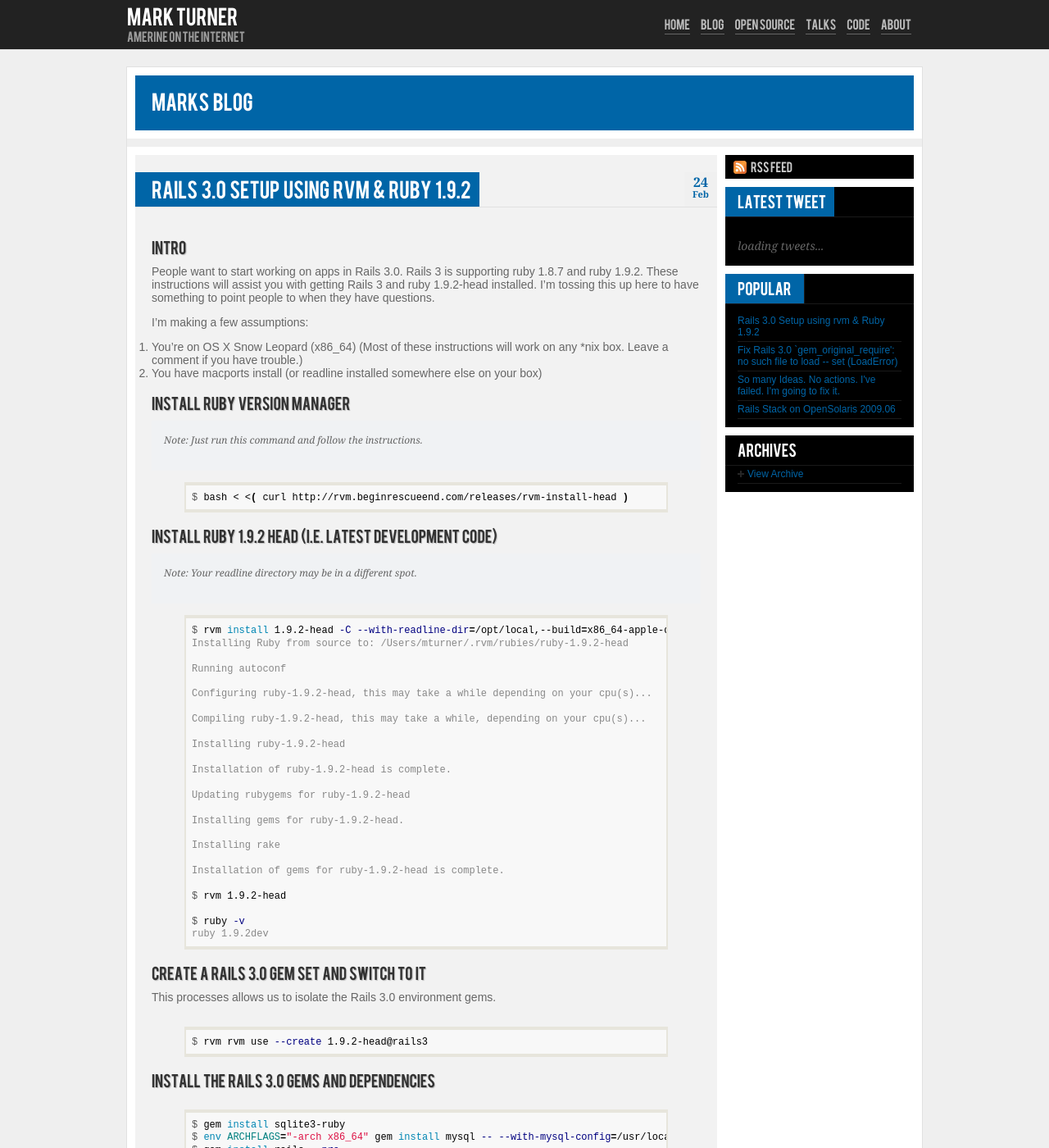
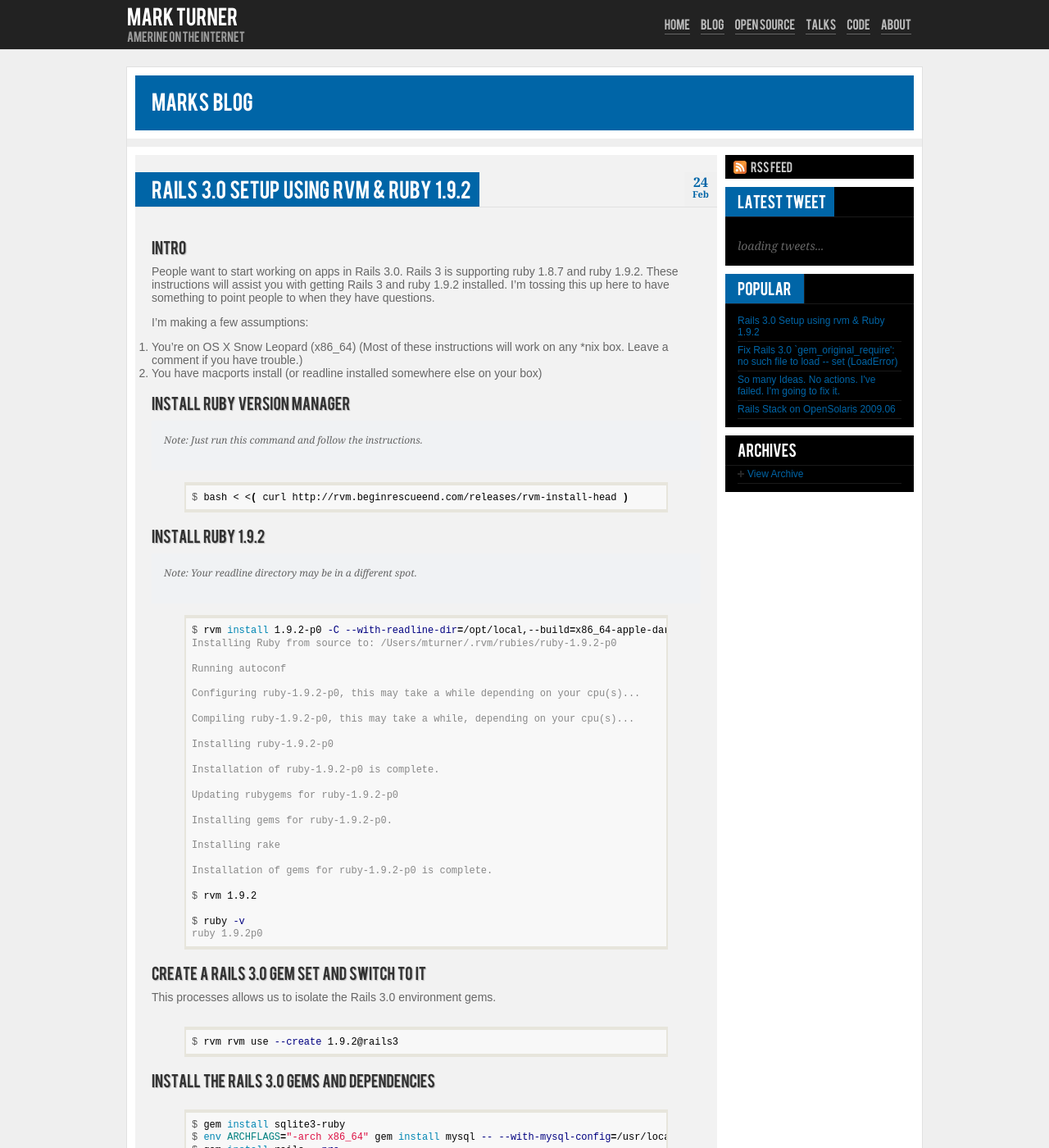
Before and after one commit to amerine/amerine.github.com, a Jekyll site: the page built from _posts/2010-02-24-rvm-rails3-ruby-1-9-2-setup.markdown, in a window 1280 px wide and 1400 px high. Shown: the whole window at 82% size. Built offline with Jekyll 4.4.1, drawn with Linux system fonts in a browser that asks for light colours; Markdown is read by kramdown in place of the engine named in the settings; comment, search, counter and statistics services are not loaded; some of the changed text lies outside the part shown.

Commit message:
Tweaked post for 1.9.2 setup

```diff
--- a/_posts/2010-02-24-rvm-rails3-ruby-1-9-2-setup.markdown
+++ b/_posts/2010-02-24-rvm-rails3-ruby-1-9-2-setup.markdown
@@ -3,7 +3,7 @@ title: Rails 3.0 Setup using rvm & Ruby 1.9.2
 layout: post
 ---
 ##Intro
-People want to start working on apps in  Rails 3.0. Rails 3 is supporting ruby 1.8.7 and ruby 1.9.2. These instructions will assist you with getting Rails 3 and ruby 1.9.2-head installed. I'm tossing this up here to have something to point people to when they have questions.
+People want to start working on apps in  Rails 3.0. Rails 3 is supporting ruby 1.8.7 and ruby 1.9.2. These instructions will assist you with getting Rails 3 and ruby 1.9.2 installed. I'm tossing this up here to have something to point people to when they have questions.
 
 
 I'm making a few assumptions:
@@ -18,42 +18,42 @@ I'm making a few assumptions:
 $ bash < <( curl http://rvm.beginrescueend.com/releases/rvm-install-head )
 {% endhighlight %}
 
-##Install Ruby 1.9.2 HEAD (i.e. latest development code)
+##Install Ruby 1.9.2
 > Note: Your readline directory may be in a different spot.
 
 {% highlight console %}
-$ rvm install 1.9.2-head -C --with-readline-dir=/opt/local,--build=x86_64-apple-darwin10
-Installing Ruby from source to: /Users/mturner/.rvm/rubies/ruby-1.9.2-head
+$ rvm install 1.9.2-p0 -C --with-readline-dir=/opt/local,--build=x86_64-apple-darwin10
+Installing Ruby from source to: /Users/mturner/.rvm/rubies/ruby-1.9.2-p0
 
 Running autoconf
 
-Configuring ruby-1.9.2-head, this may take a while depending on your cpu(s)...
+Configuring ruby-1.9.2-p0, this may take a while depending on your cpu(s)...
 
-Compiling ruby-1.9.2-head, this may take a while, depending on your cpu(s)...
+Compiling ruby-1.9.2-p0, this may take a while, depending on your cpu(s)...
 
-Installing ruby-1.9.2-head
+Installing ruby-1.9.2-p0
 
-Installation of ruby-1.9.2-head is complete.
+Installation of ruby-1.9.2-p0 is complete.
 
-Updating rubygems for ruby-1.9.2-head
+Updating rubygems for ruby-1.9.2-p0
 
-Installing gems for ruby-1.9.2-head.
+Installing gems for ruby-1.9.2-p0.
 
 Installing rake
 
-Installation of gems for ruby-1.9.2-head is complete.
+Installation of gems for ruby-1.9.2-p0 is complete.
 
-$ rvm 1.9.2-head
+$ rvm 1.9.2
 
 $ ruby -v
-ruby 1.9.2dev
+ruby 1.9.2p0
 {% endhighlight %}
 
 
 ##Create a Rails 3.0 Gem set and switch to it
 This processes allows us to isolate the Rails 3.0 environment gems.
 {% highlight console %}
-$ rvm rvm use --create 1.9.2-head@rails3
+$ rvm rvm use --create 1.9.2@rails3
 {% endhighlight %}
 
 
@@ -69,7 +69,7 @@ $ gem install rails --pre
 Hopefully everything worked:
 {% highlight console %}
 $ ruby -v
-  ruby 1.9.2dev (2010-02-25 trunk 26759) [x86_64-darwin10.2.0]
+  ruby 1.9.2p0 (2010-08-18 revision 29036) [x86_64-darwin10.4.0]
 $ rails --version
   Rails 3.0.0.rc
 $ gem list
@@ -108,12 +108,15 @@ $ gem list
 `rvm system`
 
 ##Back to your Rails3.0 environment
-`rvm 1.9.2-head@rails3`
+`rvm 1.9.2@rails3`
 
 ##Use your RVM environment as your Default
-`rvm 1.9.2-head@rails3 --default`
+`rvm 1.9.2@rails3 --default`
 
 Read more about RVM over at [http://rvm.beginrescueend.com/](http://rvm.beginrescueend.com/)
 
 ###Update 04/16/2010
 Updated to reflect the recent changes in RVM.
+
+###Update 08/18/2010
+Updated to use the production release of 1.9.2
```
